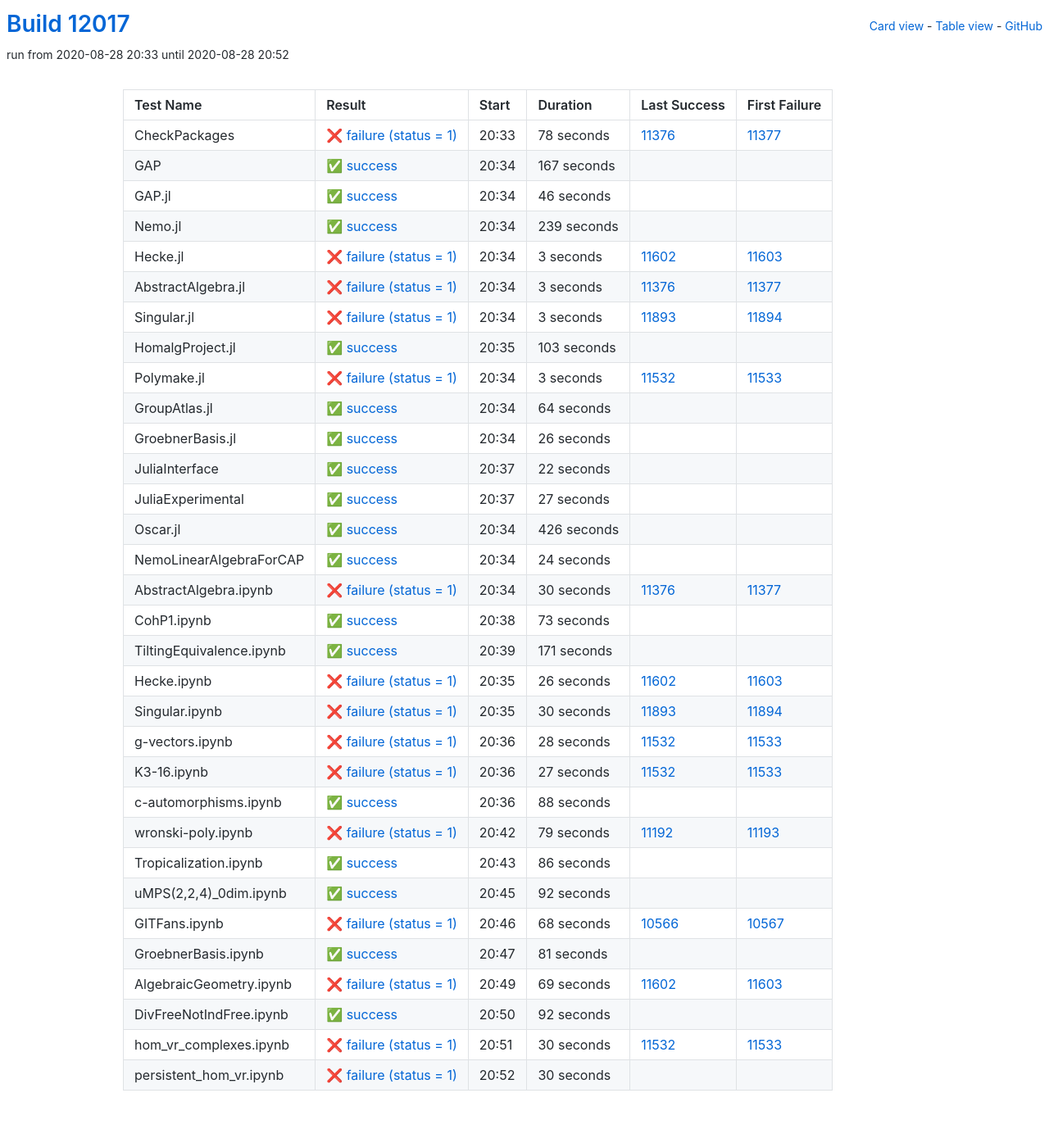
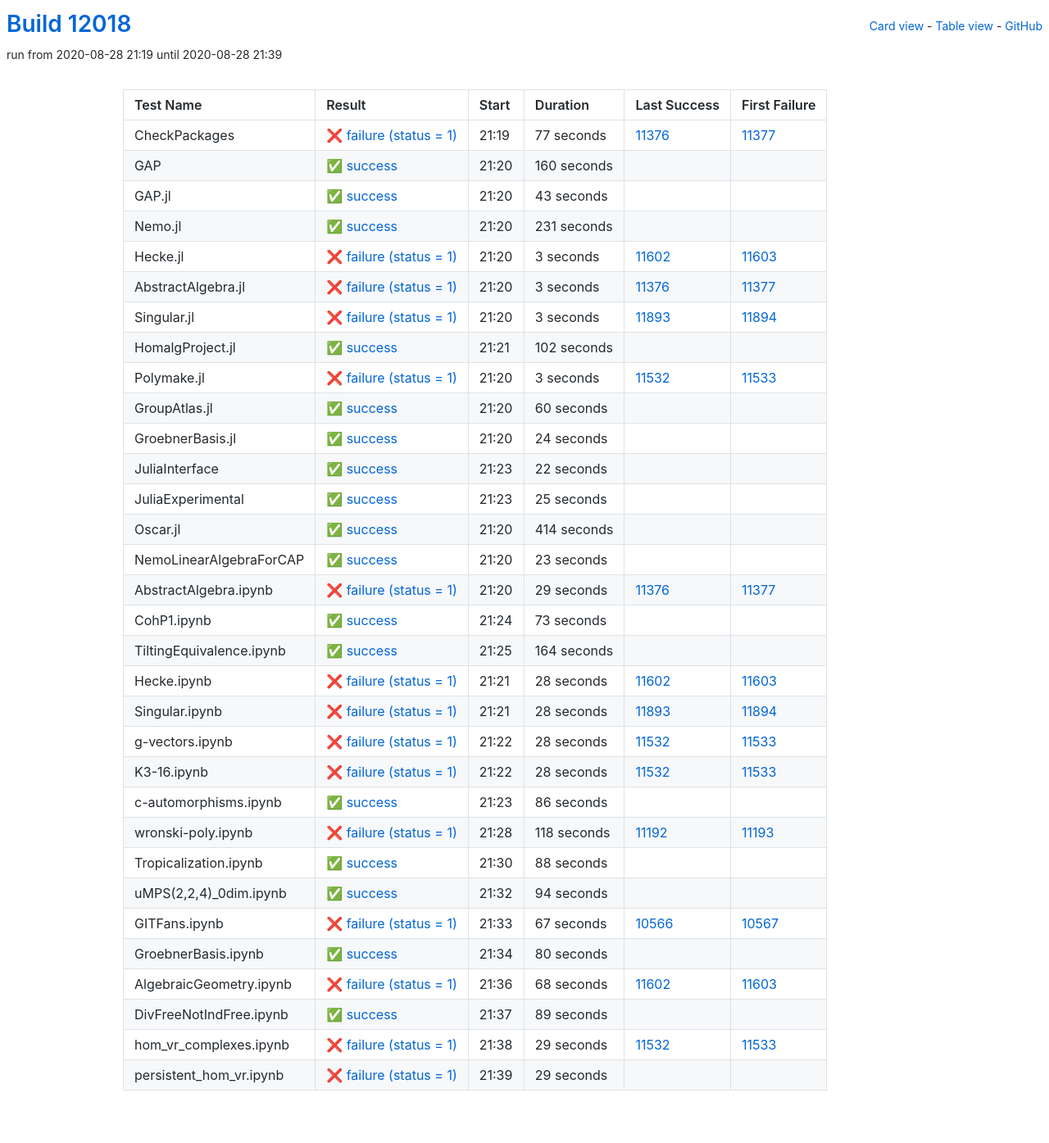
Before and after one commit to oscar-system/oscar-ci-status, a Jekyll site: the page built from table.html, in a window 1280 px wide. Shown: the whole page at 82% size. Built offline with Jekyll 4.4.1, drawn with Linux system fonts in a browser that asks for light colours.

Commit message:
Build #12018

```diff
--- a/_data/ci.yml
+++ b/_data/ci.yml
@@ -1,6 +1,6 @@
 ---
-build: 12017
-build_url: https://oscarci.mathematik.uni-kl.de/job/oscar/12017/
+build: 12018
+build_url: https://oscarci.mathematik.uni-kl.de/job/oscar/12018/
 job: oscar
 organization: oscar-system
 repo: oscar-ci-status
@@ -8,56 +8,56 @@
 tests:
 - name: CheckPackages
   id: checkpackages
-  log: https://oscarci.mathematik.uni-kl.de/job/oscar/12017/artifact/logs/build-12017/CheckPackages.log
-  start: 2020-08-28 20:33
+  log: https://oscarci.mathematik.uni-kl.de/job/oscar/12018/artifact/logs/build-12018/CheckPackages.log
+  start: 2020-08-28 21:19
   success: false
   exitcode: 1
   status: failure
-  duration: 78
+  duration: 77
   last_success: 11376
   last_success_url: https://oscarci.mathematik.uni-kl.de/job/oscar/11376/
   first_failure: 11377
   first_failure_url: https://oscarci.mathematik.uni-kl.de/job/oscar/11377/
 - name: GAP
   id: gap
-  log: https://oscarci.mathematik.uni-kl.de/job/oscar/12017/artifact/logs/build-12017/GAP.log
-  start: 2020-08-28 20:34
+  log: https://oscarci.mathematik.uni-kl.de/job/oscar/12018/artifact/logs/build-12018/GAP.log
+  start: 2020-08-28 21:20
   success: true
   exitcode: 0
   status: success
-  duration: 167
+  duration: 160
   last_success: false
   last_success_url:
   first_failure: false
   first_failure_url:
 - name: GAP.jl
   id: gap-jl
-  log: https://oscarci.mathematik.uni-kl.de/job/oscar/12017/artifact/logs/build-12017/GAP.jl.log
-  start: 2020-08-28 20:34
+  log: https://oscarci.mathematik.uni-kl.de/job/oscar/12018/artifact/logs/build-12018/GAP.jl.log
+  start: 2020-08-28 21:20
   success: true
   exitcode: 0
   status: success
-  duration: 46
+  duration: 43
   last_success: false
   last_success_url:
   first_failure: false
   first_failure_url:
 - name: Nemo.jl
   id: nemo-jl
-  log: https://oscarci.mathematik.uni-kl.de/job/oscar/12017/artifact/logs/build-12017/Nemo.jl.log
-  start: 2020-08-28 20:34
+  log: https://oscarci.mathematik.uni-kl.de/job/oscar/12018/artifact/logs/build-12018/Nemo.jl.log
+  start: 2020-08-28 21:20
   success: true
   exitcode: 0
   status: success
-  duration: 239
+  duration: 231
   last_success: false
   last_success_url:
   first_failure: false
   first_failure_url:
 - name: Hecke.jl
   id: hecke-jl
-  log: https://oscarci.mathematik.uni-kl.de/job/oscar/12017/artifact/logs/build-12017/Hecke.jl.log
-  start: 2020-08-28 20:34
+  log: https://oscarci.mathematik.uni-kl.de/job/oscar/12018/artifact/logs/build-12018/Hecke.jl.log
+  start: 2020-08-28 21:20
   success: false
   exitcode: 1
   status: failure
@@ -68,8 +68,8 @@
   first_failure_url: https://oscarci.mathematik.uni-kl.de/job/oscar/11603/
 - name: AbstractAlgebra.jl
   id: abstractalgebra-jl
-  log: https://oscarci.mathematik.uni-kl.de/job/oscar/12017/artifact/logs/build-12017/AbstractAlgebra.jl.log
-  start: 2020-08-28 20:34
+  log: https://oscarci.mathematik.uni-kl.de/job/oscar/12018/artifact/logs/build-12018/AbstractAlgebra.jl.log
+  start: 2020-08-28 21:20
   success: false
   exitcode: 1
   status: failure
@@ -80,8 +80,8 @@
   first_failure_url: https://oscarci.mathematik.uni-kl.de/job/oscar/11377/
 - name: Singular.jl
   id: singular-jl
-  log: https://oscarci.mathematik.uni-kl.de/job/oscar/12017/artifact/logs/build-12017/Singular.jl.log
-  start: 2020-08-28 20:34
+  log: https://oscarci.mathematik.uni-kl.de/job/oscar/12018/artifact/logs/build-12018/Singular.jl.log
+  start: 2020-08-28 21:20
   success: false
   exitcode: 1
   status: failure
@@ -92,20 +92,20 @@
   first_failure_url: https://oscarci.mathematik.uni-kl.de/job/oscar/11894/
 - name: HomalgProject.jl
   id: homalgproject-jl
-  log: https://oscarci.mathematik.uni-kl.de/job/oscar/12017/artifact/logs/build-12017/HomalgProject.jl.log
-  start: 2020-08-28 20:35
+  log: https://oscarci.mathematik.uni-kl.de/job/oscar/12018/artifact/logs/build-12018/HomalgProject.jl.log
+  start: 2020-08-28 21:21
   success: true
   exitcode: 0
   status: success
-  duration: 103
+  duration: 102
   last_success: false
   last_success_url:
   first_failure: false
   first_failure_url:
 - name: Polymake.jl
   id: polymake-jl
-  log: https://oscarci.mathematik.uni-kl.de/job/oscar/12017/artifact/logs/build-12017/Polymake.jl.log
-  start: 2020-08-28 20:34
+  log: https://oscarci.mathematik.uni-kl.de/job/oscar/12018/artifact/logs/build-12018/Polymake.jl.log
+  start: 2020-08-28 21:20
   success: false
   exitcode: 1
   status: failure
@@ -116,32 +116,32 @@
   first_failure_url: https://oscarci.mathematik.uni-kl.de/job/oscar/11533/
 - name: GroupAtlas.jl
   id: groupatlas-jl
-  log: https://oscarci.mathematik.uni-kl.de/job/oscar/12017/artifact/logs/build-12017/GroupAtlas.jl.log
-  start: 2020-08-28 20:34
+  log: https://oscarci.mathematik.uni-kl.de/job/oscar/12018/artifact/logs/build-12018/GroupAtlas.jl.log
+  start: 2020-08-28 21:20
   success: true
   exitcode: 0
   status: success
-  duration: 64
+  duration: 60
   last_success: false
   last_success_url:
   first_failure: false
   first_failure_url:
 - name: GroebnerBasis.jl
   id: groebnerbasis-jl
-  log: https://oscarci.mathematik.uni-kl.de/job/oscar/12017/artifact/logs/build-12017/GroebnerBasis.jl.log
-  start: 2020-08-28 20:34
+  log: https://oscarci.mathematik.uni-kl.de/job/oscar/12018/artifact/logs/build-12018/GroebnerBasis.jl.log
+  start: 2020-08-28 21:20
   success: true
   exitcode: 0
   status: success
-  duration: 26
+  duration: 24
   last_success: false
   last_success_url:
   first_failure: false
   first_failure_url:
 - name: JuliaInterface
   id: juliainterface
-  log: https://oscarci.mathematik.uni-kl.de/job/oscar/12017/artifact/logs/build-12017/JuliaInterface.log
-  start: 2020-08-28 20:37
+  log: https://oscarci.mathematik.uni-kl.de/job/oscar/12018/artifact/logs/build-12018/JuliaInterface.log
+  start: 2020-08-28 21:23
   success: true
   exitcode: 0
   status: success
@@ -152,56 +152,56 @@
   first_failure_url:
 - name: JuliaExperimental
   id: juliaexperimental
-  log: https://oscarci.mathematik.uni-kl.de/job/oscar/12017/artifact/logs/build-12017/JuliaExperimental.log
-  start: 2020-08-28 20:37
+  log: https://oscarci.mathematik.uni-kl.de/job/oscar/12018/artifact/logs/build-12018/JuliaExperimental.log
+  start: 2020-08-28 21:23
   success: true
   exitcode: 0
   status: success
-  duration: 27
+  duration: 25
   last_success: false
   last_success_url:
   first_failure: false
   first_failure_url:
 - name: Oscar.jl
   id: oscar-jl
-  log: https://oscarci.mathematik.uni-kl.de/job/oscar/12017/artifact/logs/build-12017/Oscar.jl.log
-  start: 2020-08-28 20:34
+  log: https://oscarci.mathematik.uni-kl.de/job/oscar/12018/artifact/logs/build-12018/Oscar.jl.log
+  start: 2020-08-28 21:20
   success: true
   exitcode: 0
   status: success
-  duration: 426
+  duration: 414
   last_success: false
   last_success_url:
   first_failure: false
   first_failure_url:
 - name: NemoLinearAlgebraForCAP
   id: nemolinearalgebraforcap
-  log: https://oscarci.mathematik.uni-kl.de/job/oscar/12017/artifact/logs/build-12017/NemoLinearAlgebraForCAP.log
-  start: 2020-08-28 20:34
+  log: https://oscarci.mathematik.uni-kl.de/job/oscar/12018/artifact/logs/build-12018/NemoLinearAlgebraForCAP.log
+  start: 2020-08-28 21:20
   success: true
   exitcode: 0
   status: success
-  duration: 24
+  duration: 23
   last_success: false
   last_success_url:
   first_failure: false
   first_failure_url:
 - name: AbstractAlgebra.ipynb
   id: abstractalgebra-ipynb
-  log: https://oscarci.mathematik.uni-kl.de/job/oscar/12017/artifact/logs/build-12017/AbstractAlgebra.ipynb.log
-  start: 2020-08-28 20:34
+  log: https://oscarci.mathematik.uni-kl.de/job/oscar/12018/artifact/logs/build-12018/AbstractAlgebra.ipynb.log
+  start: 2020-08-28 21:20
   success: false
   exitcode: 1
   status: failure
-  duration: 30
+  duration: 29
   last_success: 11376
   last_success_url: https://oscarci.mathematik.uni-kl.de/job/oscar/11376/
   first_failure: 11377
   first_failure_url: https://oscarci.mathematik.uni-kl.de/job/oscar/11377/
 - name: CohP1.ipynb
   id: cohp1-ipynb
-  log: https://oscarci.mathematik.uni-kl.de/job/oscar/12017/artifact/logs/build-12017/CohP1.ipynb.log
-  start: 2020-08-28 20:38
+  log: https://oscarci.mathematik.uni-kl.de/job/oscar/12018/artifact/logs/build-12018/CohP1.ipynb.log
+  start: 2020-08-28 21:24
   success: true
   exitcode: 0
   status: success
@@ -212,44 +212,44 @@
   first_failure_url:
 - name: TiltingEquivalence.ipynb
   id: tiltingequivalence-ipynb
-  log: https://oscarci.mathematik.uni-kl.de/job/oscar/12017/artifact/logs/build-12017/TiltingEquivalence.ipynb.log
-  start: 2020-08-28 20:39
+  log: https://oscarci.mathematik.uni-kl.de/job/oscar/12018/artifact/logs/build-12018/TiltingEquivalence.ipynb.log
+  start: 2020-08-28 21:25
   success: true
   exitcode: 0
   status: success
-  duration: 171
+  duration: 164
   last_success: false
   last_success_url:
   first_failure: false
   first_failure_url:
 - name: Hecke.ipynb
   id: hecke-ipynb
-  log: https://oscarci.mathematik.uni-kl.de/job/oscar/12017/artifact/logs/build-12017/Hecke.ipynb.log
-  start: 2020-08-28 20:35
+  log: https://oscarci.mathematik.uni-kl.de/job/oscar/12018/artifact/logs/build-12018/Hecke.ipynb.log
+  start: 2020-08-28 21:21
   success: false
   exitcode: 1
   status: failure
-  duration: 26
+  duration: 28
   last_success: 11602
   last_success_url: https://oscarci.mathematik.uni-kl.de/job/oscar/11602/
   first_failure: 11603
   first_failure_url: https://oscarci.mathematik.uni-kl.de/job/oscar/11603/
 - name: Singular.ipynb
   id: singular-ipynb
-  log: https://oscarci.mathematik.uni-kl.de/job/oscar/12017/artifact/logs/build-12017/Singular.ipynb.log
-  start: 2020-08-28 20:35
+  log: https://oscarci.mathematik.uni-kl.de/job/oscar/12018/artifact/logs/build-12018/Singular.ipynb.log
+  start: 2020-08-28 21:21
   success: false
   exitcode: 1
   status: failure
-  duration: 30
+  duration: 28
   last_success: 11893
   last_success_url: https://oscarci.mathematik.uni-kl.de/job/oscar/11893/
   first_failure: 11894
   first_failure_url: https://oscarci.mathematik.uni-kl.de/job/oscar/11894/
 - name: g-vectors.ipynb
   id: g-vectors-ipynb
-  log: https://oscarci.mathematik.uni-kl.de/job/oscar/12017/artifact/logs/build-12017/g-vectors.ipynb.log
-  start: 2020-08-28 20:36
+  log: https://oscarci.mathematik.uni-kl.de/job/oscar/12018/artifact/logs/build-12018/g-vectors.ipynb.log
+  start: 2020-08-28 21:22
   success: false
   exitcode: 1
   status: failure
@@ -260,20 +260,44 @@
   first_failure_url: https://oscarci.mathematik.uni-kl.de/job/oscar/11533/
 - name: K3-16.ipynb
   id: k3-16-ipynb
-  log: https://oscarci.mathematik.uni-kl.de/job/oscar/12017/artifact/logs/build-12017/K3-16.ipynb.log
-  start: 2020-08-28 20:36
+  log: https://oscarci.mathematik.uni-kl.de/job/oscar/12018/artifact/logs/build-12018/K3-16.ipynb.log
+  start: 2020-08-28 21:22
   success: false
   exitcode: 1
   status: failure
-  duration: 27
+  duration: 28
   last_success: 11532
   last_success_url: https://oscarci.mathematik.uni-kl.de/job/oscar/11532/
   first_failure: 11533
   first_failure_url: https://oscarci.mathematik.uni-kl.de/job/oscar/11533/
 - name: c-automorphisms.ipynb
   id: c-automorphisms-ipynb
-  log: https://oscarci.mathematik.uni-kl.de/job/oscar/12017/artifact/logs/build-12017/c-automorphisms.ipynb.log
-  start: 2020-08-28 20:36
+  log: https://oscarci.mathematik.uni-kl.de/job/oscar/12018/artifact/logs/build-12018/c-automorphisms.ipynb.log
+  start: 2020-08-28 21:23
+  success: true
+  exitcode: 0
+  status: success
+  duration: 86
+  last_success: false
+  last_success_url:
+  first_failure: false
+  first_failure_url:
+- name: wronski-poly.ipynb
+  id: wronski-poly-ipynb
+  log: https://oscarci.mathematik.uni-kl.de/job/oscar/12018/artifact/logs/build-12018/wronski-poly.ipynb.log
+  start: 2020-08-28 21:28
+  success: false
+  exitcode: 1
+  status: failure
+  duration: 118
+  last_success: 11192
+  last_success_url: https://oscarci.mathematik.uni-kl.de/job/oscar/11192/
+  first_failure: 11193
+  first_failure_url: https://oscarci.mathematik.uni-kl.de/job/oscar/11193/
+- name: Tropicalization.ipynb
+  id: tropicalization-ipynb
+  log: https://oscarci.mathematik.uni-kl.de/job/oscar/12018/artifact/logs/build-12018/Tropicalization.ipynb.log
+  start: 2020-08-28 21:30
   success: true
   exitcode: 0
   status: success
@@ -282,110 +306,86 @@
   last_success_url:
   first_failure: false
   first_failure_url:
-- name: wronski-poly.ipynb
-  id: wronski-poly-ipynb
-  log: https://oscarci.mathematik.uni-kl.de/job/oscar/12017/artifact/logs/build-12017/wronski-poly.ipynb.log
-  start: 2020-08-28 20:42
-  success: false
-  exitcode: 1
-  status: failure
-  duration: 79
-  last_success: 11192
-  last_success_url: https://oscarci.mathematik.uni-kl.de/job/oscar/11192/
-  first_failure: 11193
-  first_failure_url: https://oscarci.mathematik.uni-kl.de/job/oscar/11193/
-- name: Tropicalization.ipynb
-  id: tropicalization-ipynb
-  log: https://oscarci.mathematik.uni-kl.de/job/oscar/12017/artifact/logs/build-12017/Tropicalization.ipynb.log
-  start: 2020-08-28 20:43
+- name: uMPS(2,2,4)_0dim.ipynb
+  id: umps-2-2-4-0dim-ipynb
+  log: https://oscarci.mathematik.uni-kl.de/job/oscar/12018/artifact/logs/build-12018/uMPS-2-2-4-_0dim.ipynb.log
+  start: 2020-08-28 21:32
   success: true
   exitcode: 0
   status: success
-  duration: 86
-  last_success: false
-  last_success_url:
-  first_failure: false
-  first_failure_url:
-- name: uMPS(2,2,4)_0dim.ipynb
-  id: umps-2-2-4-0dim-ipynb
-  log: https://oscarci.mathematik.uni-kl.de/job/oscar/12017/artifact/logs/build-12017/uMPS-2-2-4-_0dim.ipynb.log
-  start: 2020-08-28 20:45
-  success: true
-  exitcode: 0
-  status: success
-  duration: 92
+  duration: 94
   last_success: false
   last_success_url:
   first_failure: false
   first_failure_url:
 - name: GITFans.ipynb
   id: gitfans-ipynb
-  log: https://oscarci.mathematik.uni-kl.de/job/oscar/12017/artifact/logs/build-12017/GITFans.ipynb.log
-  start: 2020-08-28 20:46
+  log: https://oscarci.mathematik.uni-kl.de/job/oscar/12018/artifact/logs/build-12018/GITFans.ipynb.log
+  start: 2020-08-28 21:33
   success: false
   exitcode: 1
   status: failure
-  duration: 68
+  duration: 67
   last_success: 10566
   last_success_url: https://oscarci.mathematik.uni-kl.de/job/oscar/10566/
   first_failure: 10567
   first_failure_url: https://oscarci.mathematik.uni-kl.de/job/oscar/10567/
 - name: GroebnerBasis.ipynb
   id: groebnerbasis-ipynb
-  log: https://oscarci.mathematik.uni-kl.de/job/oscar/12017/artifact/logs/build-12017/GroebnerBasis.ipynb.log
-  start: 2020-08-28 20:47
+  log: https://oscarci.mathematik.uni-kl.de/job/oscar/12018/artifact/logs/build-12018/GroebnerBasis.ipynb.log
+  start: 2020-08-28 21:34
   success: true
   exitcode: 0
   status: success
-  duration: 81
+  duration: 80
   last_success: false
   last_success_url:
   first_failure: false
   first_failure_url:
 - name: AlgebraicGeometry.ipynb
   id: algebraicgeometry-ipynb
-  log: https://oscarci.mathematik.uni-kl.de/job/oscar/12017/artifact/logs/build-12017/AlgebraicGeometry.ipynb.log
-  start: 2020-08-28 20:49
+  log: https://oscarci.mathematik.uni-kl.de/job/oscar/12018/artifact/logs/build-12018/AlgebraicGeometry.ipynb.log
+  start: 2020-08-28 21:36
   success: false
   exitcode: 1
   status: failure
-  duration: 69
+  duration: 68
   last_success: 11602
   last_success_url: https://oscarci.mathematik.uni-kl.de/job/oscar/11602/
   first_failure: 11603
   first_failure_url: https://oscarci.mathematik.uni-kl.de/job/oscar/11603/
 - name: DivFreeNotIndFree.ipynb
   id: divfreenotindfree-ipynb
-  log: https://oscarci.mathematik.uni-kl.de/job/oscar/12017/artifact/logs/build-12017/DivFreeNotIndFree.ipynb.log
-  start: 2020-08-28 20:50
+  log: https://oscarci.mathematik.uni-kl.de/job/oscar/12018/artifact/logs/build-12018/DivFreeNotIndFree.ipynb.log
+  start: 2020-08-28 21:37
   success: true
   exitcode: 0
   status: success
-  duration: 92
+  duration: 89
   last_success: false
   last_success_url:
   first_failure: false
   first_failure_url:
 - name: hom_vr_complexes.ipynb
   id: hom-vr-complexes-ipynb
-  log: https://oscarci.mathematik.uni-kl.de/job/oscar/12017/artifact/logs/build-12017/hom_vr_complexes.ipynb.log
-  start: 2020-08-28 20:51
+  log: https://oscarci.mathematik.uni-kl.de/job/oscar/12018/artifact/logs/build-12018/hom_vr_complexes.ipynb.log
+  start: 2020-08-28 21:38
   success: false
   exitcode: 1
   status: failure
-  duration: 30
+  duration: 29
   last_success: 11532
   last_success_url: https://oscarci.mathematik.uni-kl.de/job/oscar/11532/
   first_failure: 11533
   first_failure_url: https://oscarci.mathematik.uni-kl.de/job/oscar/11533/
 - name: persistent_hom_vr.ipynb
   id: persistent-hom-vr-ipynb
-  log: https://oscarci.mathematik.uni-kl.de/job/oscar/12017/artifact/logs/build-12017/persistent_hom_vr.ipynb.log
-  start: 2020-08-28 20:52
+  log: https://oscarci.mathematik.uni-kl.de/job/oscar/12018/artifact/logs/build-12018/persistent_hom_vr.ipynb.log
+  start: 2020-08-28 21:39
   success: false
   exitcode: 1
   status: failure
-  duration: 30
+  duration: 29
   last_success: false
   last_success_url:
   first_failure: false
```
Also changed, not shown: README.md.
